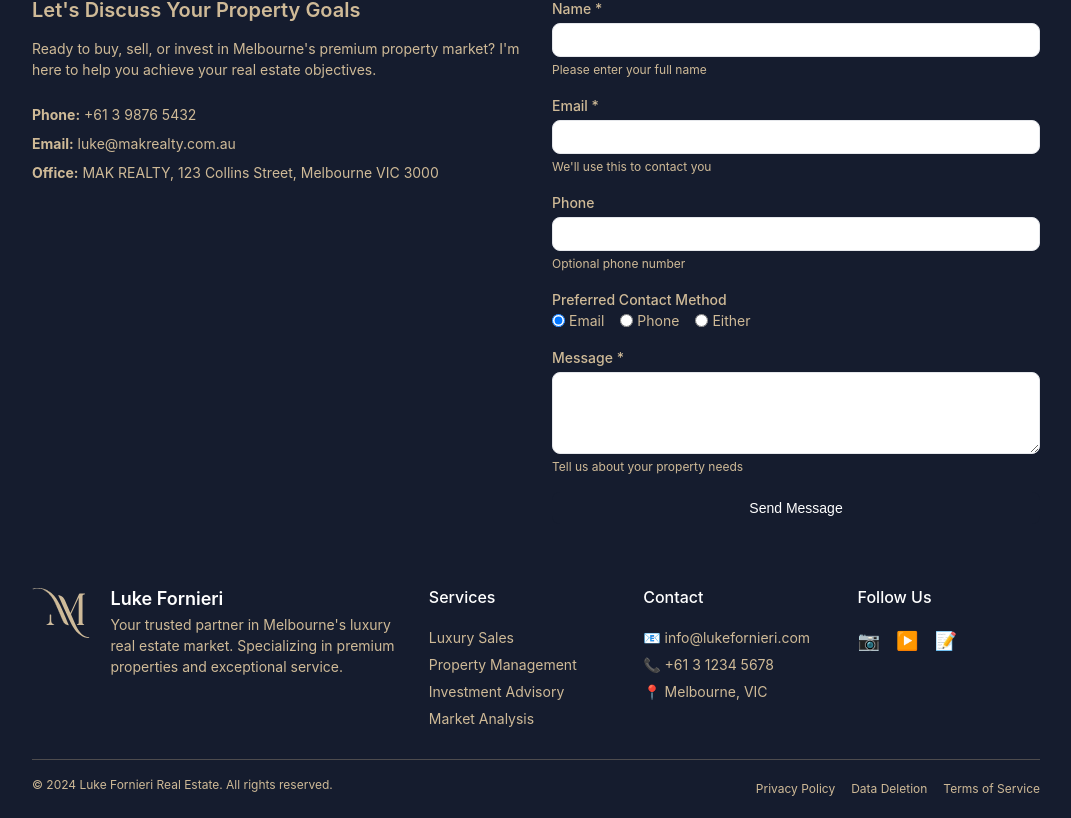
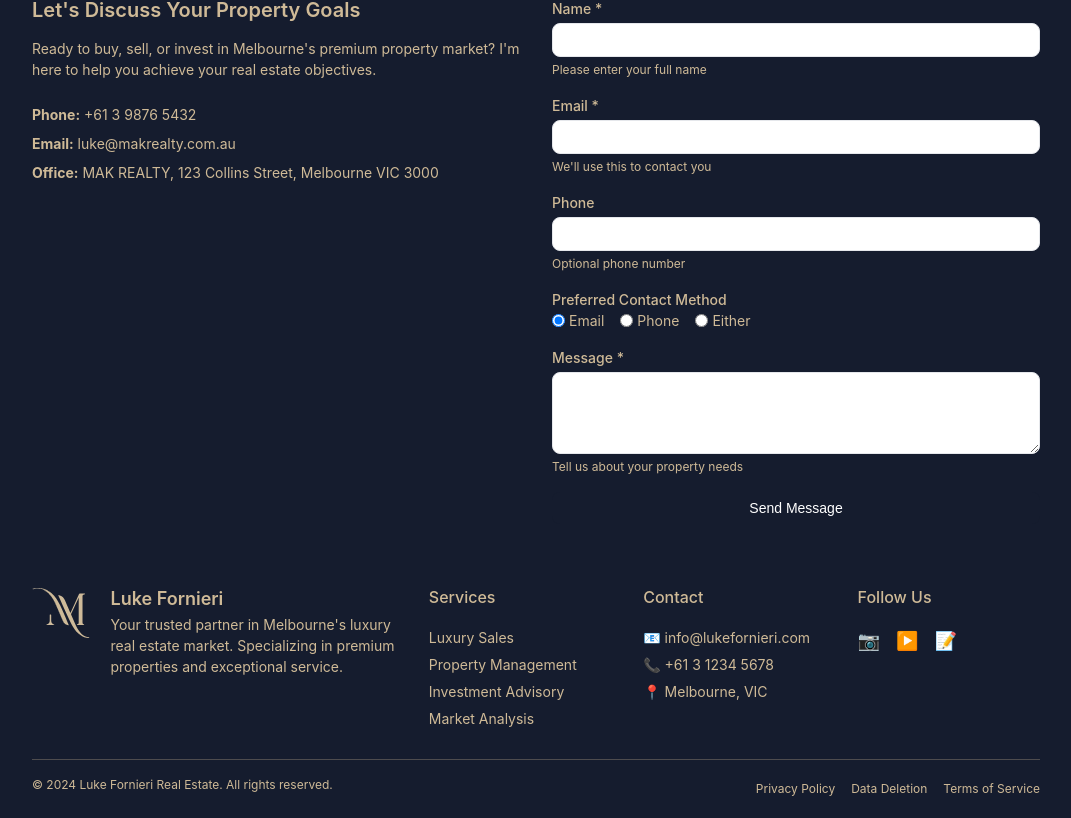
Before and after one commit to Imhermes1/LukeRealEstateSite, a Next.js app: page / in a window 1280 px wide. Shown: the part 4019-4837 px from the top of the page, without its empty margins (104-1175 px from the left). Built offline with nearby package versions, Linux system fonts and the light colour scheme; no server answers.

Commit message:
Update footer text colors to gold brand color

```diff
--- a/app/globals.css
+++ b/app/globals.css
@@ -1379,7 +1379,7 @@ a:focus-visible {
 
 .footer {
   background-color: var(--color-primary);
-  color: white;
+  color: #CFBA97;
   padding: var(--space-32) 0 var(--space-16);
 }
 
@@ -1406,7 +1406,7 @@ a:focus-visible {
   margin: 0 0 var(--space-8) 0;
   font-size: var(--font-size-xl);
   font-weight: var(--font-weight-bold);
-  color: white;
+  color: #CFBA97;
 }
 
 .footer-brand-text p {
@@ -1432,7 +1432,7 @@ a:focus-visible {
 }
 
 .footer-links h4 {
-  color: white;
+  color: #CFBA97;
   font-size: var(--font-size-lg);
   font-weight: var(--font-weight-semibold);
   margin: 0 0 var(--space-12) 0;
@@ -1466,7 +1466,7 @@ a:focus-visible {
 }
 
 .footer-social h4 {
-  color: white;
+  color: #CFBA97;
   font-size: var(--font-size-lg);
   font-weight: var(--font-weight-semibold);
   margin: 0 0 var(--space-12) 0;
```
